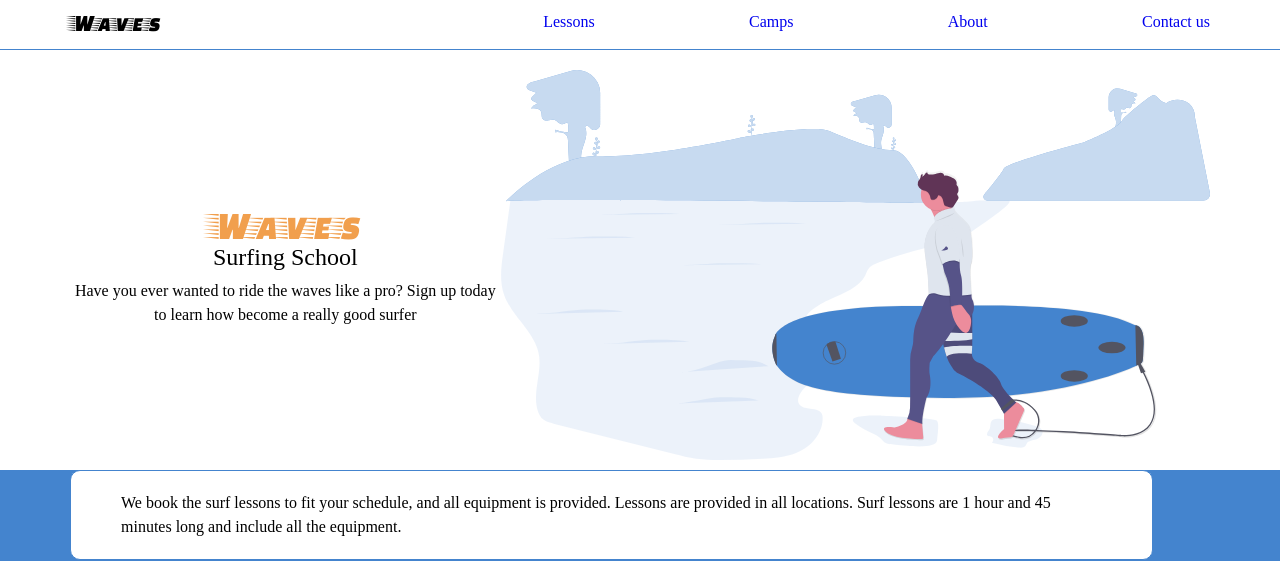
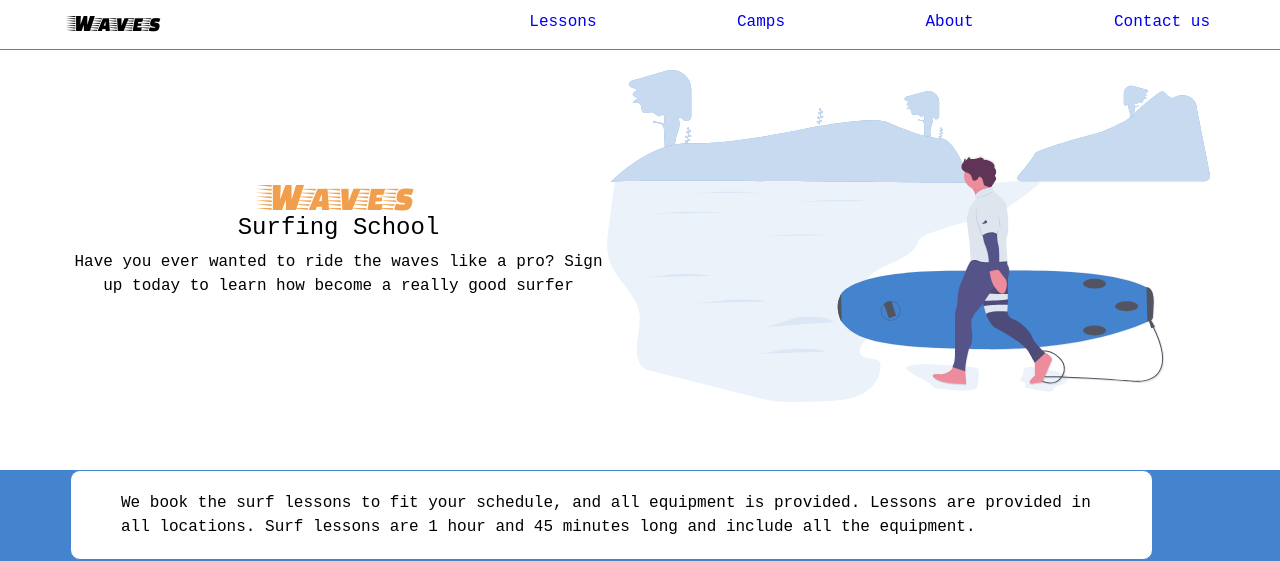
Before and after one commit to coffeelabor/WDV_Final_Project, a plain HTML site: page index.html in a window 1280 px wide. Shown: the top 561 px of the page. Drawn offline with Linux system fonts and the light colour scheme.

Commit message:
add new font

```diff
--- a/styles/index.css
+++ b/styles/index.css
@@ -61,11 +61,11 @@ html {
 
 html, body {
 
-  font-family: "Merriweather", serif;
+  font-family: 'Courier New', monospace;
 }
 
 h1, h2, h3, h4, h5 {
-  font-family: "Merriweather", serif;
+  font-family: 'Courier New', monospace;
 }
 
 h1 {
```
